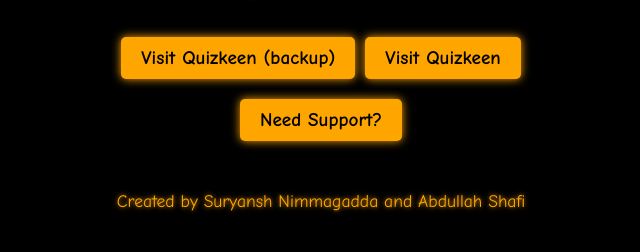
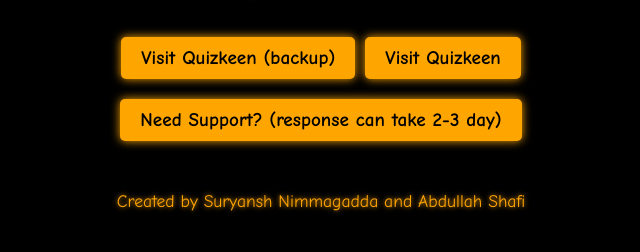
Before and after one commit to SuryanshSigma/Corrosive, a plain HTML site: page index.html in a window 1280 px wide. Shown: the part 156-408 px from the top of the page, without its empty margins (319-959 px from the left). Drawn offline with Linux system fonts and the light colour scheme.

Commit message:
Update website content

```diff
--- a/index.html
+++ b/index.html
@@ -76,7 +76,7 @@
         <a class="link" href="https://quizkeen.netlify.app" target="_blank">Visit Quizkeen</a>
     </div>
     <div>
-        <a class="link" href="mailto:quizkeen12@gmail.com">Need Support?</a>
+        <a class="link" href="mailto:quizkeen12@gmail.com">Need Support? (response can take 2-3 day)</a>
     </div>
     <div class="footer-credit">
         Created by Suryansh Nimmagadda and Abdullah Shafi
```
